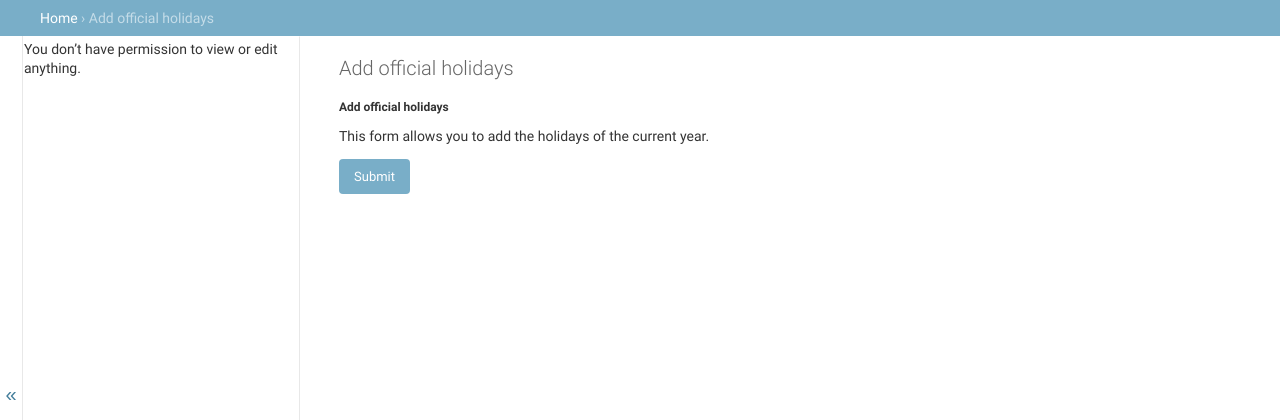
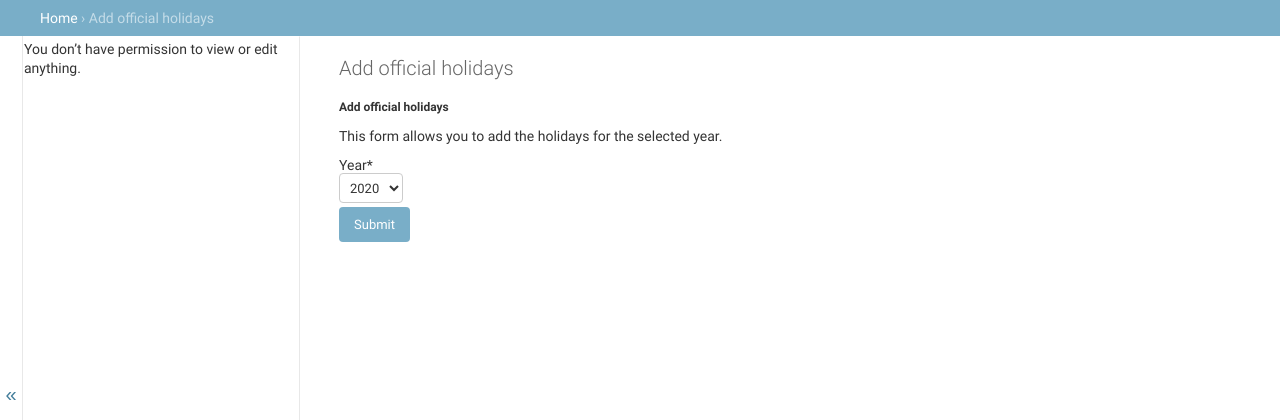
Before and after one commit to prolibre-ch/nobinobi-core, a Django app: page /admin/nobinobi_core/add-official-holiday/ in a window 1280 px wide. Shown: the part 48-468 px from the top of the page. Run offline with Django 3.2, Linux system fonts and the light colour scheme; the visitor is signed in with stand-in values (Sample User, id 1); some libraries are stand-ins or nearby versions.

Commit message:
Add system to select year for holiday change system for create holiday

```diff
--- a/nobinobi_core/forms.py
+++ b/nobinobi_core/forms.py
@@ -13,14 +13,24 @@
 #      along with this program.  If not, see <https://www.gnu.org/licenses/>.
 #
 # -*- coding: utf-8 -*-
+
 from crispy_forms.helper import FormHelper
 from crispy_forms.layout import Submit
 from django import forms
+from django.utils import timezone
 from django.utils.translation import gettext as _
+
+
+def year_choices():
+    now = timezone.localdate()
+    min_date = now.year - 1
+    max_date = now.year + 2
+    return [(r, r) for r in range(min_date, max_date)], now
 
 
 class AddOfficialHolidayForm(forms.Form):
     """form de validation pour l'ajout"""
+    year = forms.ChoiceField(label=_("Year"), choices=year_choices()[0], initial=year_choices()[1])
 
     def __init__(self, *args, **kwargs):
         super(AddOfficialHolidayForm, self).__init__(*args, **kwargs)
--- a/nobinobi_core/models.py
+++ b/nobinobi_core/models.py
@@ -22,7 +22,7 @@ from model_utils.models import TimeStampedModel
 
 class Holiday(models.Model):
     name = models.CharField(_("Name"), max_length=50)
-    date = models.DateField(_("Date"))
+    date = models.DateField(_("Date"), unique=True)
     tracker = FieldTracker(fields=["date"])
 
     class Meta:
--- a/nobinobi_core/templates/nobinobi_core/add_official_holiday.html
+++ b/nobinobi_core/templates/nobinobi_core/add_official_holiday.html
@@ -9,7 +9,7 @@
     <div class="card-block">
       <h4 class="card-title">{% blocktrans %}Add official holidays{% endblocktrans %}</h4>
       <p class="card-text">
-        {% blocktrans %}This form allows you to add the holidays of the current year.{% endblocktrans %}
+        {% blocktrans %}This form allows you to add the holidays for the selected year.{% endblocktrans %}
       </p>
       {% crispy form form.helper %}
     </div>
--- a/nobinobi_core/views.py
+++ b/nobinobi_core/views.py
@@ -13,13 +13,13 @@
 #      along with this program.  If not, see <https://www.gnu.org/licenses/>.
 #
 # -*- coding: utf-8 -*-
+import datetime
 
-import arrow
 from django.contrib import messages, admin
 from django.contrib.auth.mixins import LoginRequiredMixin
-from django.db import IntegrityError
 from django.http import HttpResponseRedirect
 from django.urls import reverse
+from django.utils.text import capfirst
 from django.utils.translation import gettext as _
 from django.views.generic import FormView
 
@@ -36,26 +36,30 @@ class HolidayAddOffical(FormView, LoginRequiredMixin):
 
     def get_context_data(self, **kwargs):
         context = super(HolidayAddOffical, self).get_context_data(**kwargs)
+        context.update(admin.site.each_context(self.request))
         context['title'] = _('Add official holidays')
-        context.update(admin.site.each_context(self.request))
         return context
 
     def form_valid(self, form):
-        F, J, L = holidays(arrow.now(tz="Europe/Paris").year, 3, '/')
+        year_selected = int(form.cleaned_data["year"])
+        if year_selected:
+            F, J, L = holidays(an=year_selected, sd=2)
+        else:
+            F, J, L = holidays(sd=2)
+
         for i in range(0, len(F)):
-            try:
-                jf = Holiday(name=L[i], date=arrow.Arrow.strptime(F[i], "%d/%m/%Y").date())
-                jf.save()
-                messages.success(self.request, _("The day {0} ({1}) has been added to the database.").format(L[i],
-                                                                                                             arrow.Arrow.strptime(
-                                                                                                                 F[i],
-                                                                                                                 "%d/%m/%Y").date()))
-            except IntegrityError:
-                messages.error(self.request, _("The day {0} ({1}) already exists in the database.").format(L[i],
-                                                                                                           arrow.Arrow.strptime(
-                                                                                                               F[i],
-                                                                                                               "%d/%m/%Y").date()))
-        return HttpResponseRedirect(reverse("nobinobi_core:add_official_holiday"))
+            holiday_date = datetime.datetime.strptime(F[i], "%d/%m/%Y").date()
+            holiday_name = capfirst(L[i].lower())
+            holiday, created = Holiday.objects.get_or_create(name=holiday_name, date=holiday_date)
+            if created:
+                messages.success(self.request,
+                                 _("The day {0} ({1}) has been added to the database.").format(holiday_name,
+                                                                                               holiday_date))
+            else:
+                messages.error(self.request,
+                               _("The day {0} ({1}) already exists in the database.").format(holiday_name,
+                                                                                             holiday_date))
+        return HttpResponseRedirect(reverse("admin:nobinobi_core_holiday_changelist"))
 
     def form_invalid(self, form):
         return self.render_to_response(self.get_context_data(form=form))
```
Also changed, not shown: nobinobi_core/functions.py (+11 -10 lines), nobinobi_core/locale/en/LC_MESSAGES/django.po, nobinobi_core/locale/fr/LC_MESSAGES/django.po, nobinobi_core/migrations/0003_alter_holiday_date.py (added), 1 other file.
